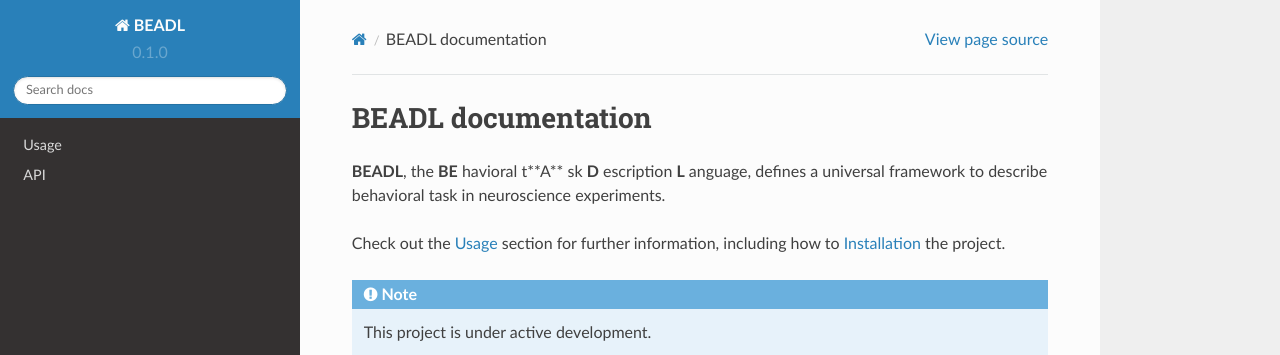
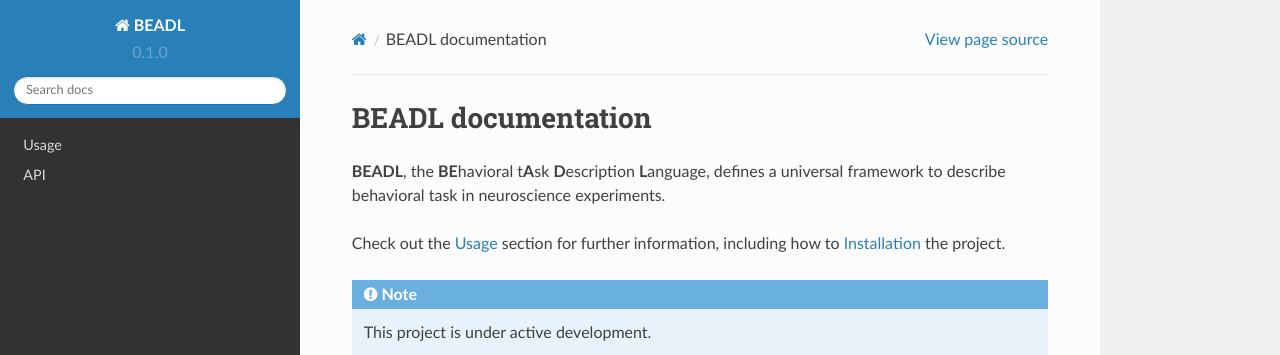
Before and after one commit to Beadl-test/beadl-rtd, a Sphinx documentation site: the page built from docs/source/index.rst, in a window 1280 px wide. Shown: the top 355 px of the page. Built offline with Sphinx 7.4.7 and the Read the Docs theme 2.0.0, drawn with Linux system fonts in a browser that asks for light colours.

```diff
--- a/docs/source/index.rst
+++ b/docs/source/index.rst
@@ -1,7 +1,7 @@
 BEADL documentation
 ===================
 
-**BEADL**, the **BE** havioral t**A** sk **D** escription **L** anguage, defines a universal framework to describe behavioral task in neuroscience experiments.
+**BEADL**, the **BE**\ havioral t\ **A**\ sk **D**\ escription **L**\ anguage, defines a universal framework to describe behavioral task in neuroscience experiments.
 
 Check out the :doc:`usage` section for further information, including
 how to :ref:`installation` the project.
```
